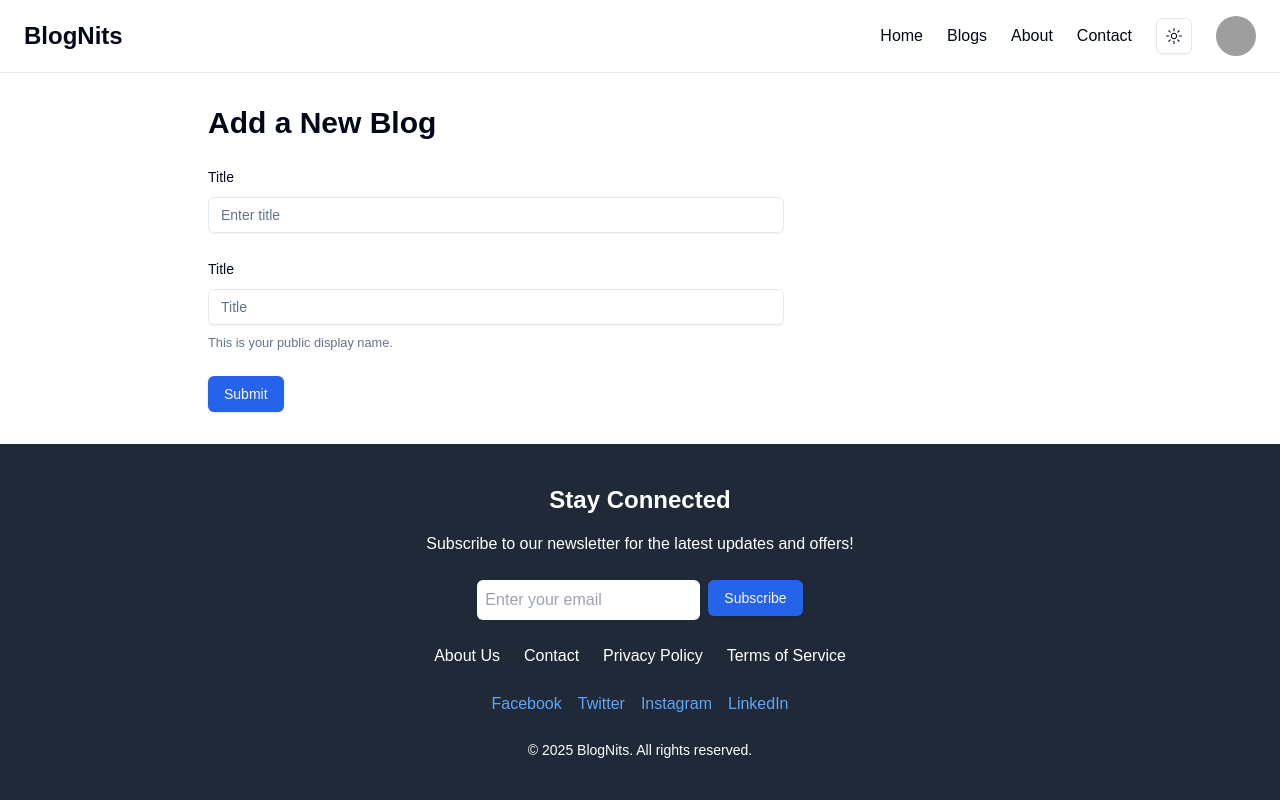
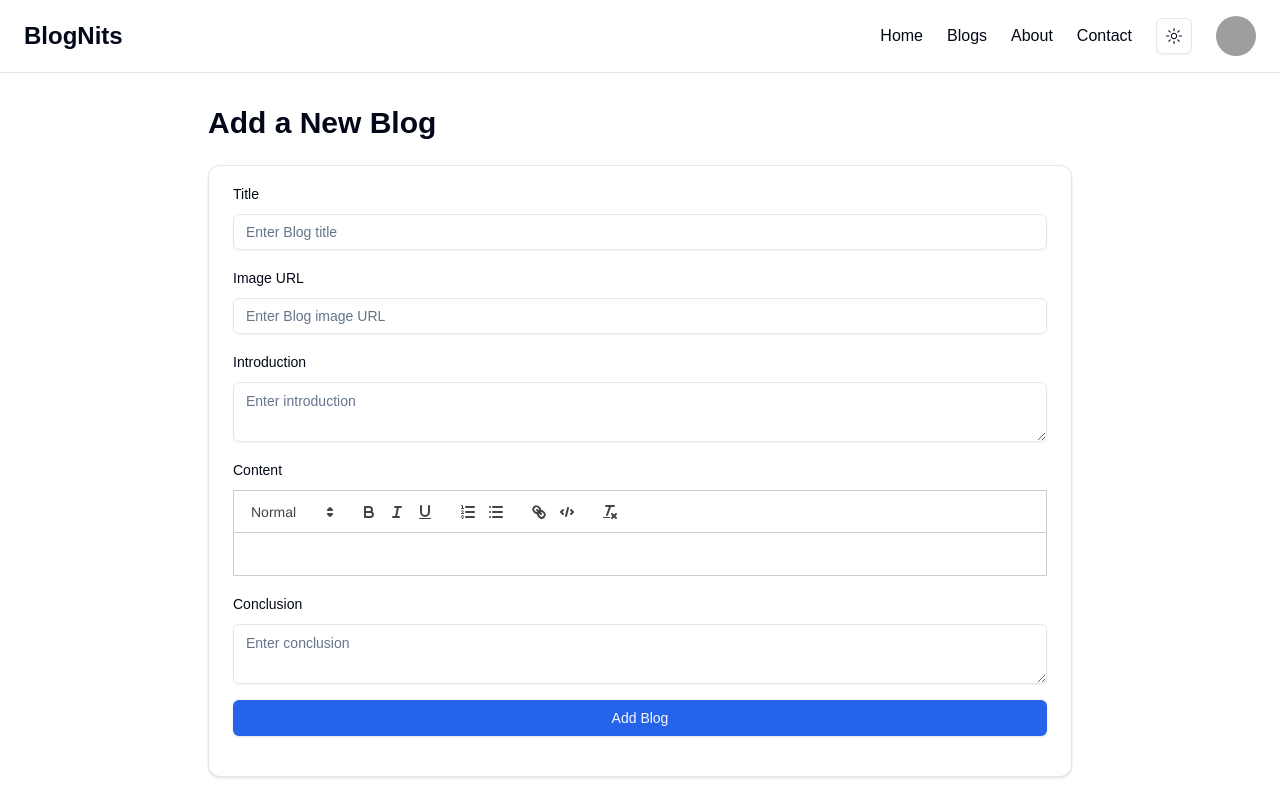
Before and after one commit to DocErr0r/Nextjs-learn, a Next.js app: page /post-blog in a window 1280 px wide. Shown: the top 800 px of the page. Built offline with nearby package versions, Linux system fonts and the light colour scheme; grey boxes are pictures that could not be loaded.

Commit message:
fix: add blog form done with validation and response of api

```diff
--- a/package.json
+++ b/package.json
@@ -18,6 +18,7 @@
     "@radix-ui/react-popover": "^1.1.2",
     "@radix-ui/react-progress": "^1.1.2",
     "@radix-ui/react-slot": "^1.1.0",
+    "@radix-ui/react-toast": "^1.2.6",
     "@tailwindcss/typography": "^0.5.15",
     "class-variance-authority": "^0.7.0",
     "clsx": "^2.1.1",
--- a/src/app/(admin)/post-blog/page.js
+++ b/src/app/(admin)/post-blog/page.js
@@ -1,25 +1,27 @@
 'use client'
 import MyEditor from "@/components/Editor/Editor";
 import { Button } from "@/components/ui/button";
-import React, { useState } from "react";
+import React from "react";
 import { Input } from "@/components/ui/input";
 import { Textarea } from "@/components/ui/textarea";
 import { Label } from "@/components/ui/label";
 import { Card, CardContent } from "@/components/ui/card";
-import { useForm } from "react-hook-form";
+import { Controller, useForm } from "react-hook-form";
 import { zodResolver } from "@hookform/resolvers/zod";
 import * as z from "zod";
-import { Form,FormControl, FormDescription, FormField, FormItem, FormLabel, FormMessage } from "@/components/ui/form";
+import { Form, FormControl, FormDescription, FormField, FormItem, FormLabel, FormMessage } from "@/components/ui/form";
+import { useToast } from "@/hooks/use-toast";
 
 const formSchema = z.object({
     title: z.string().min(2, "Title must be at least 2 characters"),
     image: z.string().url("Invalid image URL").optional(),
-    introduction: z.string().min(10, "Introduction must be at least 10 characters").max(100, "Introduction must be at most 100 characters"),
+    introduction: z.string().min(10, "Introduction must be at least 10 characters").max(200, "Introduction must be at most 100 characters"),
     content: z.string().min(20, "Content must be at least 20 characters"),
     conclusion: z.string().min(5, "Conclusion must be at least 5 characters"),
 });
 
 const AddBlog = () => {
+    const { toast } = useToast()
     const form = useForm({
         resolver: zodResolver(formSchema),
         defaultValues: {
@@ -30,71 +32,50 @@
             conclusion: "",
         },
     });
+    const contentValue =form.watch("content");
 
-    const [blog, setBlog] = useState({
-        title: "",
-        image: "",
-        introduction: "",
-        content: '',
-        conclusion: "",
+    const handleSubmit = async (blog) => {
+        // e.preventDefault();
+        // console.log(blog);
+        try {
+            const response = await fetch('/api/addblog', {
+                method: "POST",
+                headers: {
+                    "Content-Type": "application/json",
+                },
+                body: JSON.stringify(blog),
             });
-    const handleContent = (value) => {
-        setBlog({ ...blog, content: value })
+            const data = await response.json();
+            // console.log(data);
+
+            if (response.ok) {
+                toast({
+                    title: "Blog added successfully!",
+                })
+                form.reset();
+            } else {
+                toast({
+                    title: "Failed to add the blog.",
+                    variant: "destructive",
+                });
             }
-
-    const handleInputChange = (e, nestedKey) => {
-        const { name, value } = e.target;
-        if (nestedKey) {
-            setBlog((prev) => ({
-                ...prev,
-                [nestedKey]: {
-                    ...prev[nestedKey],
-                    [name]: value,
-                },
-            }));
-        } else {
-            setBlog((prev) => ({ ...prev, [name]: value }));
+        } catch (error) {
+            toast({
+                title: "Failed to add the blog.",
+                variant: "destructive",
+            });
+            console.error(error);
         }
-    };
-
-    const handleSubmit = async (e) => {
-        e.preventDefault();
-        console.log(e.target);
-
-        // try {
-        //     const response = await fetch('/api/addblog', {
-        //         method: "POST",
-        //         headers: {
-        //             "Content-Type": "application/json",
-        //         },
-        //         body: JSON.stringify(blog),
-        //     });
-        //     const data = await response.json();
-        //     console.log(data);
-
-        //     if (response.ok) {
-        //         alert("Blog added successfully!");
-        //         setBlog({
-        //             title: "",
-        //             slug: "",
-        //             image: "",
-        //             introduction: "",
-        //             content: "",
-        //             conclusion: "",
-        //         });
-        //     } else {
-        //         alert("Failed to add the blog.");
-        //     }
-        // } catch (error) {
-        //     console.error("Error adding blog:", error);
-        // }
     };
 
     return (
         <div className="max-w-4xl mx-auto py-8 px-4">
             <h1 className="text-3xl font-bold mb-6">Add a New Blog</h1>
+            <Card>
+                <CardContent>
                     <Form {...form}>
-                <form onSubmit={form.handleSubmit(handleSubmit)} className="w-2/3 space-y-6">
+                        <form onSubmit={form.handleSubmit(handleSubmit)} className=" space-y-4 py-4">
+                            {/* Title Field */}
                             <FormField
                                 control={form.control}
                                 name="title"
@@ -102,93 +83,83 @@
                                     <FormItem>
                                         <FormLabel>Title</FormLabel>
                                         <FormControl>
-                                    <Input placeholder="Enter title" {...field} />
+                                            <Input placeholder="Enter Blog title" {...field} />
                                         </FormControl>
                                         <FormMessage />
                                     </FormItem>
                                 )}
                             />
+
+                            {/* Image Field */}
                             <FormField
                                 control={form.control}
-                        name="title"
+                                name="image"
                                 render={({ field }) => (
                                     <FormItem>
-                                <FormLabel>Title</FormLabel>
+                                        <FormLabel>Image URL</FormLabel>
                                         <FormControl>
-                                    <Input placeholder="Title" {...field} />
+                                            <Input placeholder="Enter Blog image URL" {...field} />
                                         </FormControl>
-                                <FormDescription>
-                                    This is your public display name.
-                                </FormDescription>
                                         <FormMessage />
                                     </FormItem>
                                 )}
                             />
-                    <Button type="submit">Submit</Button>
+
+                            {/* Introduction Field */}
+                            <FormField
+                                control={form.control}
+                                name="introduction"
+                                render={({ field }) => (
+                                    <FormItem>
+                                        <FormLabel>Introduction</FormLabel>
+                                        <FormControl>
+                                            <Textarea placeholder="Enter introduction" {...field} />
+                                        </FormControl>
+                                        <FormMessage />
+                                    </FormItem>
+                                )}
+                            />
+
+                            {/* Content Field */}
+
+                            <FormItem>
+                                <FormLabel>Content</FormLabel>
+                                <Controller name="content" control={form.control} render={({ field }) => (
+                                    <MyEditor value={field.value} setValue={(value) => form.setValue("content", value)} />
+                                )} />
+                                <FormMessage>{form.formState.errors.content?.message}</FormMessage>
+                            </FormItem>
+
+
+
+                            {/* Conclusion Field */}
+                            <FormField
+                                control={form.control}
+                                name="conclusion"
+                                render={({ field }) => (
+                                    <FormItem>
+                                        <FormLabel>Conclusion</FormLabel>
+                                        <FormControl>
+                                            <Textarea placeholder="Enter conclusion" {...field} />
+                                        </FormControl>
+                                        <FormMessage />
+                                    </FormItem>
+                                )}
+                            />
+
+                            {/* Submit Button */}
+                            <Button type="submit" className="w-full">Add Blog</Button>
                         </form>
                     </Form>
-            {/* <Card>
-                <CardContent>
-                    <form onSubmit={handleSubmit} className="space-y-4 py-4">
-                        <div>
-                            <Label className="block font-medium mb-2">Title</Label>
-                            <Input
-                                type="text"
-                                name="title"
-                                value={blog.title}
-                                onChange={handleInputChange}
-                                placeholder="Enter blog title"
-                            />
-                        </div>
-
-                        <div>
-                            <Label className="block font-medium mb-2">Image URL</Label>
-                            <Input
-
-                                type="text"
-                                name="image"
-                                value={blog.image}
-                                onChange={handleInputChange}
-                            />
-                        </div>
-
-                        <div>
-                            <Label className="block font-medium mb-2">Introduction</Label>
-                            <Textarea
-                                name="introduction"
-                                value={blog.introduction}
-                                onChange={handleInputChange}
-                                required
-                            />
-                        </div>
-
-                        <div>
-                            <Label className="block font-medium mb-2">Content</Label>
-                            <MyEditor value={blog.content} setValue={handleContent} />
-                        </div>
-
-                        <div>
-                            <Label className="block font-medium mb-2">Conclusion</Label>
-                            <Textarea
-                                name="conclusion"
-                                value={blog.conclusion}
-                                onChange={handleInputChange}
-                                required
-                            />
-                        </div>
-                        <div>
+                    {/* <div>
                         <Label className="block font-medium mb-2">Preview Content:</Label>
                         <div
                             className="max-w-none prose prose-code:font-mono dark:prose-invert border rounded-md p-4 mt-4"
-                                dangerouslySetInnerHTML={{ __html: blog.content }}
+                            dangerouslySetInnerHTML={{ __html: contentValue }}
                         ></div>
-                        </div>
-                        <Button type="submit" className="w-full">
-                            Add Blog
-                        </Button>
-                    </form>
+                    </div> */}
                 </CardContent>
-            </Card> */}
+            </Card>
         </div>
     );
 };
--- a/src/app/blogs/page.js
+++ b/src/app/blogs/page.js
@@ -49,7 +49,7 @@
 
     useEffect(() => {
         getBlogs().then((data) => {
-            console.log(data);
+            // console.log(data);
             setBlogs(data)
         })
     }, []);
--- a/src/app/layout.js
+++ b/src/app/layout.js
@@ -2,6 +2,7 @@
 import Navbar from "@/components/Navbar/Navbar";
 import { ThemeProvider } from "@/components/theme-provider"
 import Footer from "@/components/Footer/Footer";
+import { Toaster } from "@/components/ui/toaster"
 
 export const metadata = {
   title: "Create Next App",
@@ -21,7 +22,8 @@
           disableTransitionOnChange
         >
           <Navbar />
-            {children}
+          {children}
+          <Toaster />
           <Footer />
         </ThemeProvider>
       </body>
--- /dev/null
+++ b/src/components/ui/toast.jsx
@@ -0,0 +1,85 @@
+"use client";
+import * as React from "react"
+import * as ToastPrimitives from "@radix-ui/react-toast"
+import { cva } from "class-variance-authority";
+import { cn } from "@/lib/utils"
+import { Cross2Icon } from "@radix-ui/react-icons"
+
+const ToastProvider = ToastPrimitives.Provider
+
+const ToastViewport = React.forwardRef(({ className, ...props }, ref) => (
+  <ToastPrimitives.Viewport
+    ref={ref}
+    className={cn(
+      "fixed top-0 z-[100] flex max-h-screen w-full flex-col-reverse p-4 sm:bottom-0 sm:right-0 sm:top-auto sm:flex-col md:max-w-[420px]",
+      className
+    )}
+    {...props} />
+))
+ToastViewport.displayName = ToastPrimitives.Viewport.displayName
+
+const toastVariants = cva(
+  "group pointer-events-auto relative flex w-full items-center justify-between space-x-2 overflow-hidden rounded-md border p-4 pr-6 shadow-lg transition-all data-[swipe=cancel]:translate-x-0 data-[swipe=end]:translate-x-[var(--radix-toast-swipe-end-x)] data-[swipe=move]:translate-x-[var(--radix-toast-swipe-move-x)] data-[swipe=move]:transition-none data-[state=open]:animate-in data-[state=closed]:animate-out data-[swipe=end]:animate-out data-[state=closed]:fade-out-80 data-[state=closed]:slide-out-to-right-full data-[state=open]:slide-in-from-top-full data-[state=open]:sm:slide-in-from-bottom-full",
+  {
+    variants: {
+      variant: {
+        default: "border bg-background text-foreground",
+        destructive:
+          "destructive group border-destructive bg-destructive text-destructive-foreground",
+      },
+    },
+    defaultVariants: {
+      variant: "default",
+    },
+  }
+)
+
+const Toast = React.forwardRef(({ className, variant, ...props }, ref) => {
+  return (
+    (<ToastPrimitives.Root
+      ref={ref}
+      className={cn(toastVariants({ variant }), className)}
+      {...props} />)
+  );
+})
+Toast.displayName = ToastPrimitives.Root.displayName
+
+const ToastAction = React.forwardRef(({ className, ...props }, ref) => (
+  <ToastPrimitives.Action
+    ref={ref}
+    className={cn(
+      "inline-flex h-8 shrink-0 items-center justify-center rounded-md border bg-transparent px-3 text-sm font-medium transition-colors hover:bg-secondary focus:outline-none focus:ring-1 focus:ring-ring disabled:pointer-events-none disabled:opacity-50 group-[.destructive]:border-muted/40 group-[.destructive]:hover:border-destructive/30 group-[.destructive]:hover:bg-destructive group-[.destructive]:hover:text-destructive-foreground group-[.destructive]:focus:ring-destructive",
+      className
+    )}
+    {...props} />
+))
+ToastAction.displayName = ToastPrimitives.Action.displayName
+
+const ToastClose = React.forwardRef(({ className, ...props }, ref) => (
+  <ToastPrimitives.Close
+    ref={ref}
+    className={cn(
+      "absolute right-1 top-1 rounded-md p-1 text-foreground/50 opacity-0 transition-opacity hover:text-foreground focus:opacity-100 focus:outline-none focus:ring-1 group-hover:opacity-100 group-[.destructive]:text-red-300 group-[.destructive]:hover:text-red-50 group-[.destructive]:focus:ring-red-400 group-[.destructive]:focus:ring-offset-red-600",
+      className
+    )}
+    toast-close=""
+    {...props}>
+    <Cross2Icon className="h-4 w-4" />
+  </ToastPrimitives.Close>
+))
+ToastClose.displayName = ToastPrimitives.Close.displayName
+
+const ToastTitle = React.forwardRef(({ className, ...props }, ref) => (
+  <ToastPrimitives.Title
+    ref={ref}
+    className={cn("text-sm font-semibold [&+div]:text-xs", className)}
+    {...props} />
+))
+ToastTitle.displayName = ToastPrimitives.Title.displayName
+
+const ToastDescription = React.forwardRef(({ className, ...props }, ref) => (
+  <ToastPrimitives.Description ref={ref} className={cn("text-sm opacity-90", className)} {...props} />
+))
+ToastDescription.displayName = ToastPrimitives.Description.displayName
+
+export { ToastProvider, ToastViewport, Toast, ToastTitle, ToastDescription, ToastClose, ToastAction };
--- /dev/null
+++ b/src/components/ui/toaster.jsx
@@ -0,0 +1,35 @@
+"use client"
+
+import { useToast } from "@/hooks/use-toast"
+import {
+  Toast,
+  ToastClose,
+  ToastDescription,
+  ToastProvider,
+  ToastTitle,
+  ToastViewport,
+} from "@/components/ui/toast"
+
+export function Toaster() {
+  const { toasts } = useToast()
+
+  return (
+    (<ToastProvider>
+      {toasts.map(function ({ id, title, description, action, ...props }) {
+        return (
+          (<Toast key={id} {...props}>
+            <div className="grid gap-1">
+              {title && <ToastTitle>{title}</ToastTitle>}
+              {description && (
+                <ToastDescription>{description}</ToastDescription>
+              )}
+            </div>
+            {action}
+            <ToastClose />
+          </Toast>)
+        );
+      })}
+      <ToastViewport />
+    </ToastProvider>)
+  );
+}
--- /dev/null
+++ b/src/hooks/use-toast.js
@@ -0,0 +1,155 @@
+"use client";
+// Inspired by react-hot-toast library
+import * as React from "react"
+
+const TOAST_LIMIT = 1
+const TOAST_REMOVE_DELAY = 1000000
+
+const actionTypes = {
+  ADD_TOAST: "ADD_TOAST",
+  UPDATE_TOAST: "UPDATE_TOAST",
+  DISMISS_TOAST: "DISMISS_TOAST",
+  REMOVE_TOAST: "REMOVE_TOAST"
+}
+
+let count = 0
+
+function genId() {
+  count = (count + 1) % Number.MAX_SAFE_INTEGER
+  return count.toString();
+}
+
+const toastTimeouts = new Map()
+
+const addToRemoveQueue = (toastId) => {
+  if (toastTimeouts.has(toastId)) {
+    return
+  }
+
+  const timeout = setTimeout(() => {
+    toastTimeouts.delete(toastId)
+    dispatch({
+      type: "REMOVE_TOAST",
+      toastId: toastId,
+    })
+  }, TOAST_REMOVE_DELAY)
+
+  toastTimeouts.set(toastId, timeout)
+}
+
+export const reducer = (state, action) => {
+  switch (action.type) {
+    case "ADD_TOAST":
+      return {
+        ...state,
+        toasts: [action.toast, ...state.toasts].slice(0, TOAST_LIMIT),
+      };
+
+    case "UPDATE_TOAST":
+      return {
+        ...state,
+        toasts: state.toasts.map((t) =>
+          t.id === action.toast.id ? { ...t, ...action.toast } : t),
+      };
+
+    case "DISMISS_TOAST": {
+      const { toastId } = action
+
+      // ! Side effects ! - This could be extracted into a dismissToast() action,
+      // but I'll keep it here for simplicity
+      if (toastId) {
+        addToRemoveQueue(toastId)
+      } else {
+        state.toasts.forEach((toast) => {
+          addToRemoveQueue(toast.id)
+        })
+      }
+
+      return {
+        ...state,
+        toasts: state.toasts.map((t) =>
+          t.id === toastId || toastId === undefined
+            ? {
+                ...t,
+                open: false,
+              }
+            : t),
+      };
+    }
+    case "REMOVE_TOAST":
+      if (action.toastId === undefined) {
+        return {
+          ...state,
+          toasts: [],
+        }
+      }
+      return {
+        ...state,
+        toasts: state.toasts.filter((t) => t.id !== action.toastId),
+      };
+  }
+}
+
+const listeners = []
+
+let memoryState = { toasts: [] }
+
+function dispatch(action) {
+  memoryState = reducer(memoryState, action)
+  listeners.forEach((listener) => {
+    listener(memoryState)
+  })
+}
+
+function toast({
+  ...props
+}) {
+  const id = genId()
+
+  const update = (props) =>
+    dispatch({
+      type: "UPDATE_TOAST",
+      toast: { ...props, id },
+    })
+  const dismiss = () => dispatch({ type: "DISMISS_TOAST", toastId: id })
+
+  dispatch({
+    type: "ADD_TOAST",
+    toast: {
+      ...props,
+      id,
+      open: true,
+      onOpenChange: (open) => {
+        if (!open) dismiss()
+      },
+    },
+  })
+
+  return {
+    id: id,
+    dismiss,
+    update,
+  }
+}
+
+function useToast() {
+  const [state, setState] = React.useState(memoryState)
+
+  React.useEffect(() => {
+    listeners.push(setState)
+    return () => {
+      const index = listeners.indexOf(setState)
+      if (index > -1) {
+        listeners.splice(index, 1)
+      }
+    };
+  }, [state])
+
+  return {
+    ...state,
+    toast,
+    dismiss: (toastId) => dispatch({ type: "DISMISS_TOAST", toastId }),
+  };
+}
+
+export { useToast, toast }
```
Also changed, not shown: src/app/loading.js (+3 -5 lines), src/components/Loader/Loader.jsx (added, +8 -0 lines), 1 other file (tests, documents, lock files or other folders). Lines whose indentation alone changed are shown as unchanged.
